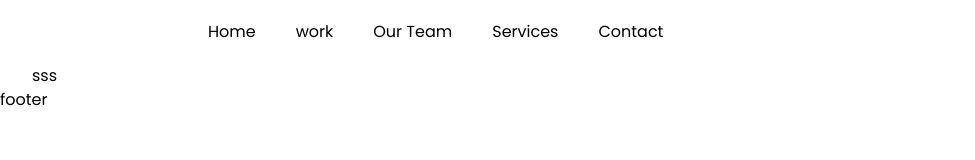
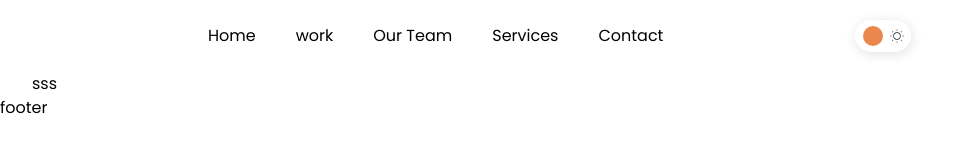
Before and after one commit to talentnetwork/talentNetwork-front, a Next.js app: page / in a window 1280 px wide. Shown: the top 160 px of the page, without its empty margins (0-975 px from the left). Built offline with nearby package versions, Linux system fonts and the light colour scheme.

Commit message:
added Dark Mode Components

```diff
--- /dev/null
+++ b/components/DarkMode.jsx
@@ -0,0 +1,57 @@
+import {
+	useEffect,
+	useRef,
+	useState,
+} from "react";
+import {
+	CiBrightnessDown,
+	CiDark,
+} from "react-icons/ci";
+
+const DarkMode = () => {
+	const [isDarkMode, setIsDarkMode] =
+		useState(false);
+	const inputDarkMode = useRef();
+
+	const showInput = () => {
+		setIsDarkMode(!isDarkMode);
+	};
+
+	useEffect(() => {
+		console.log(isDarkMode);
+	}, [isDarkMode]);
+
+	return (
+		<>
+			<label className="relative inline-flex w-14 items-center mr-5 cursor-pointer">
+				<input
+					onChange={showInput}
+					type="checkbox"
+					value=""
+					className="sr-only peer"
+					ref={inputDarkMode}
+				/>
+
+				<div className="flex items-center justify-between w-14 h-8 rounded-full peer-checked:after:translate-x-5 after:content-[''] after:absolute after:top-1/2 after:-translate-y-1/2 after:left-2 after:rounded-full after:h-5 after:w-5 shadow-btn bg-white after:bg-primary-400 text-gray-900 p-1.5 after:duration-300">
+					<CiDark
+						className={`${
+							isDarkMode
+								? "opacity-1"
+								: "opacity-0"
+						} duration-300`}
+					/>
+
+					<CiBrightnessDown
+						className={`${
+							isDarkMode
+								? "opacity-0"
+								: "opacity-1"
+						} duration-300`}
+					/>
+				</div>
+			</label>
+		</>
+	);
+};
+
+export default DarkMode;
--- a/layout/Header.js
+++ b/layout/Header.js
@@ -1,16 +1,29 @@
 import NavbarHeader from "../components/NavbarHeader";
 import { CiMenuBurger } from "react-icons/ci";
+import DarkMode from "../components/DarkMode";
 
 const Header = () => {
 	return (
 		<section className="container flex items-center justify-between py-5 md:justify-start">
+
 			<div className="flex md:hidden">
+
 				<CiMenuBurger size={"1.8rem"} />
+
 			</div>
 
 			<div className="hidden md:flex ml-24 lg:ml-48">
+
 				<NavbarHeader />
+
 			</div>
+
+			<div className="hidden md:flex ml-24 lg:ml-48">
+
+				<DarkMode/>
+
+			</div>
+
 		</section>
 	);
 };
--- a/styles/globals.css
+++ b/styles/globals.css
@@ -3,3 +3,13 @@
 @tailwind base;
 @tailwind components;
 @tailwind utilities;
+
+input:focus,
+input:focus-visible{
+    outline: none;
+}
+
+input:focus::placeholder,
+input:focus-visible::placeholder{
+    color: transparent;
+}
--- a/tailwind.config.js
+++ b/tailwind.config.js
@@ -52,6 +52,9 @@ module.exports = {
 				},
 			},
 		},
+		boxShadow:{
+			btn:'1px 2px 12px rgba(0, 0, 0, 0.12)'
+		}
 	},
 	plugins: [],
 };
```
